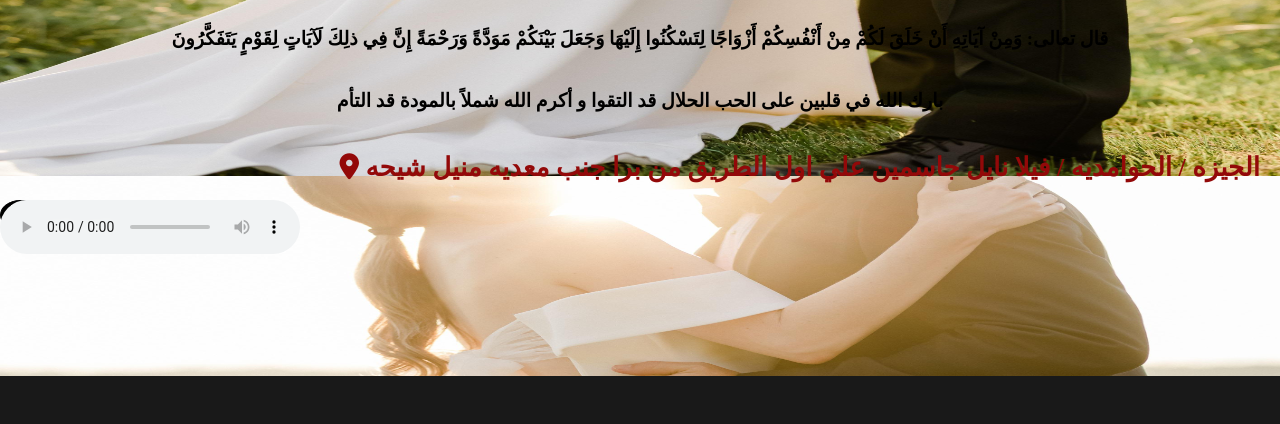
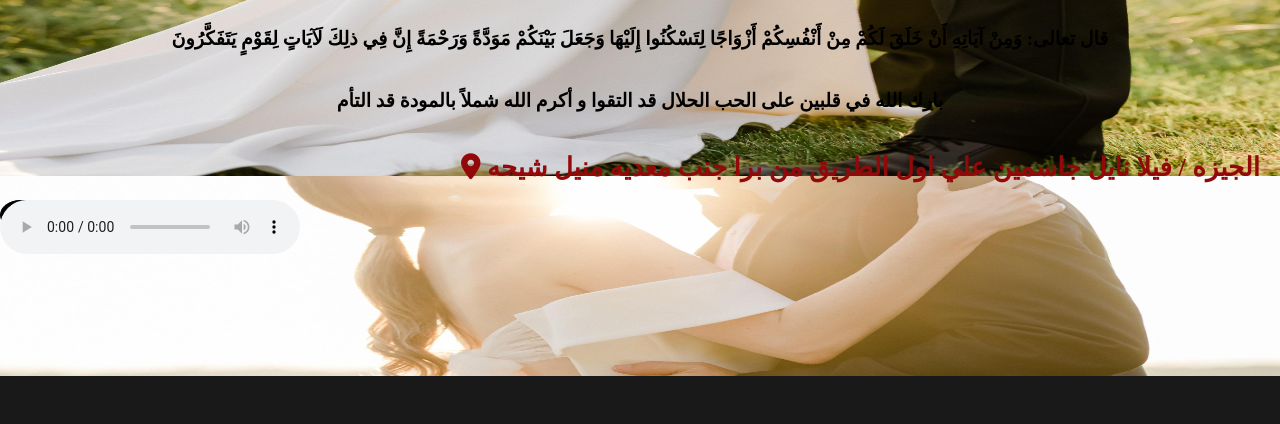
Before and after one commit to 3adel-sw/wedding-invitation-C-Mohammed-MR-Hager-28-8-2024, a plain HTML site: page index.html in a window 1280 px wide. Shown: the part 624-1048 px from the top of the page. Drawn offline with Linux system fonts and the light colour scheme; a web font is replaced by a local one.

Commit message:
Update index.html

```diff
--- a/index.html
+++ b/index.html
@@ -75,7 +75,7 @@
       <div class="loction">
         <a href="https://maps.app.goo.gl/pJRWu366RwCWmh729" target="_blank">
           <i class="fa-solid fa-location-dot fa-2x lou">
-            الجيزه / الحوامديه / فيلا نايل جاسمين علي اول الطريق من برا جنب
+            الجيزه / فيلا نايل جاسمين علي اول الطريق من برا جنب
             معديه منيل شيحه</i
           >
         </a>
```
